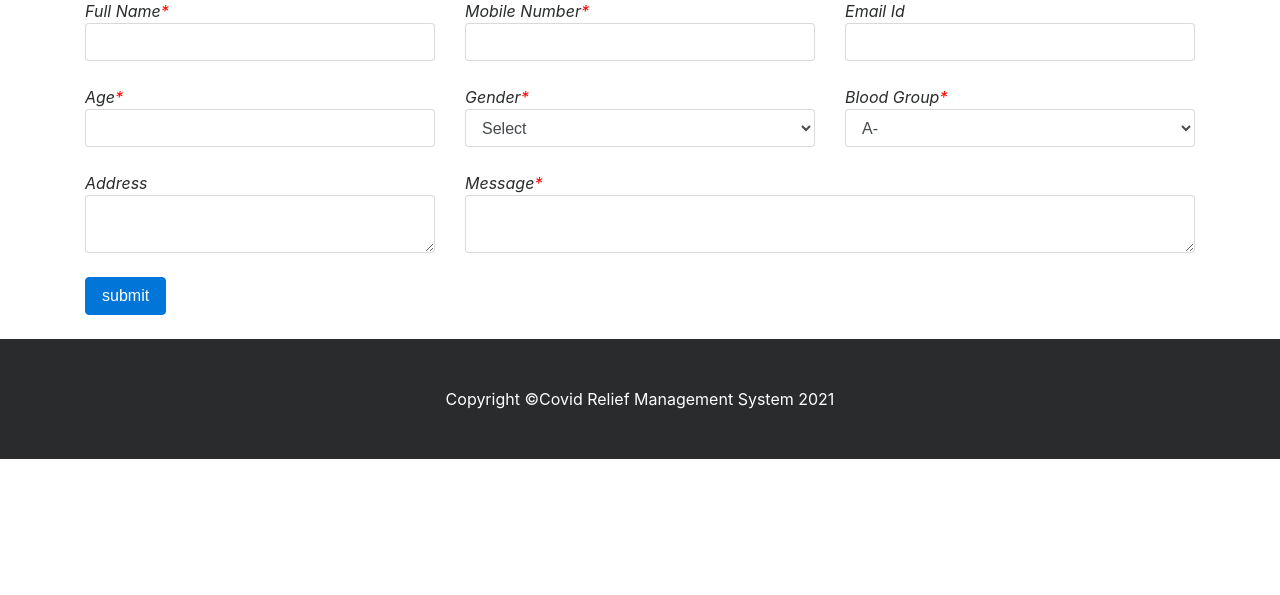
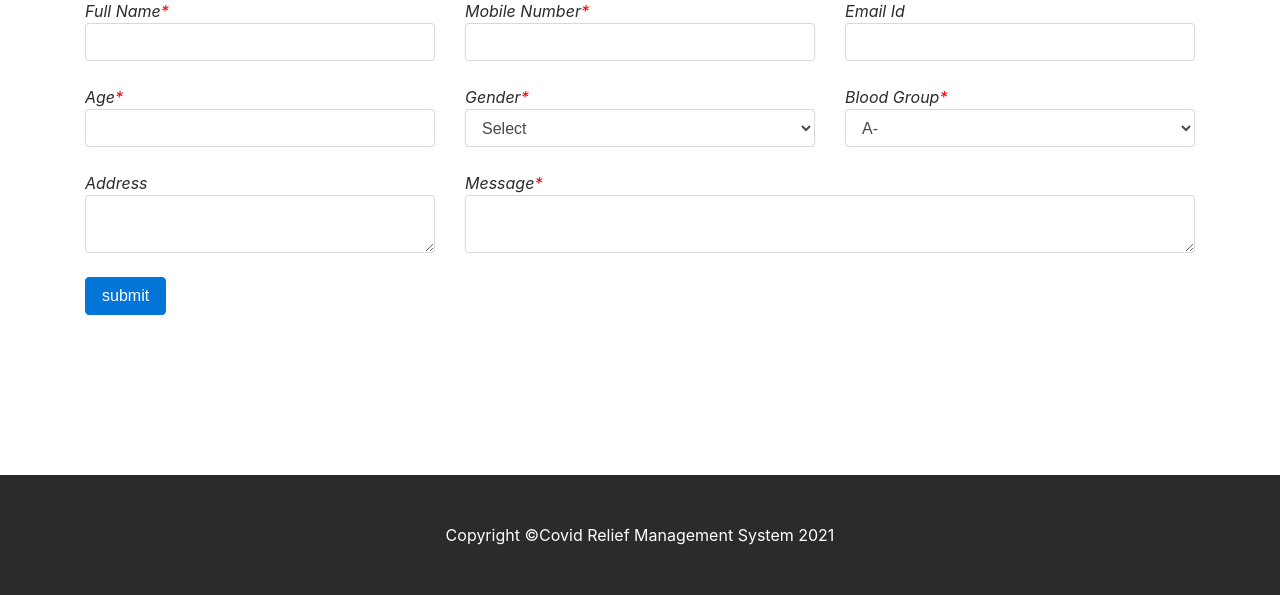
Before and after one commit to Bhavini20/IWP_Covid_App, a PHP site: page /become-donar.php in a window 1280 px wide. Shown: the part 205-800 px from the top of the page. Run offline with PHP 8.4, Linux system fonts and the light colour scheme; data comes from the database, SQL or seed files in the repository; data that the repository does not hold is empty.

Commit message:
Update footer.php

```diff
--- a/bloodbank/bbdms/includes/footer.php
+++ b/bloodbank/bbdms/includes/footer.php
@@ -1,6 +1,6 @@
 
 
-  <footer class="py-5 bg-inverse">
+  <footer class="py-5 fixed-bottom bg-inverse">
         <div class="container">
             <p class="m-0 text-center text-white">Copyright &copy;Covid Relief Management System 2021</p>
         </div>
```
